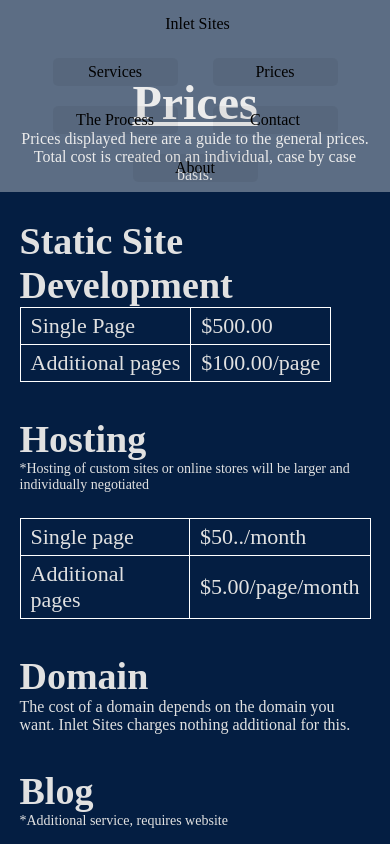
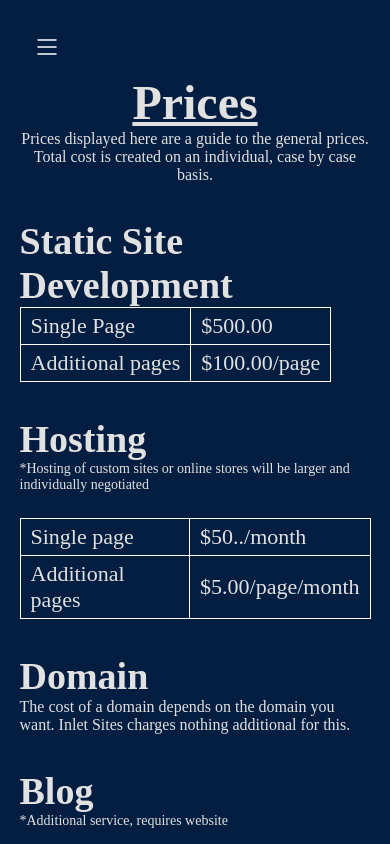
Before and after one commit to inlet-sites/inletsites-dev, a SvelteKit app: page /prices in a window 390 px wide. Shown: the top 844 px of the page. Built offline with nearby package versions, Linux system fonts and the light colour scheme.

Commit message:
Update the menu for mobile.

```diff
--- a/src/components/Menu.svelte
+++ b/src/components/Menu.svelte
@@ -1,13 +1,54 @@
-<div class="menu">
-    <a class="inletSites" href="/">Inlet Sites</a>
-    <a href="/services">Services</a>
-    <a href="/prices">Prices</a>
-    <a href="/process">The Process</a>
-    <a href="/contact">Contact</a>
-    <a href="/about">About</a>
+<script>
+    let displayMenu = false;
+
+    const toggleMenu = ()=>{
+        displayMenu = !displayMenu;
+    }
+</script>
+
+<div class="openMenu" on:click={toggleMenu}>
+    <svg width="24px" height="24px" stroke-width="1.5" viewBox="0 0 24 24" fill="none" color="#000000">
+        <path d="M3 5H21" stroke="#ffffff" stroke-width="1.5" stroke-linecap="round" stroke-linejoin="round"></path>
+        <path d="M3 12H21" stroke="#ffffff" stroke-width="1.5" stroke-linecap="round" stroke-linejoin="round"></path>
+        <path d="M3 19H21" stroke="#ffffff" stroke-width="1.5" stroke-linecap="round" stroke-linejoin="round"></path>
+    </svg>
 </div>
 
+{#if displayMenu}
+    <div class="closeMenu" on:click={toggleMenu}>
+        <svg width="24px" height="24px" stroke-width="1.5" viewBox="0 0 24 24" fill="none" color="#000000">
+            <path d="M6.75827 17.2426L12.0009 12M17.2435 6.75736L12.0009 12M12.0009 12L6.75827 6.75736M12.0009 12L17.2435 17.2426" stroke="#ffffff" stroke-width="1.5" stroke-linecap="round" stroke-linejoin="round"></path>
+        </svg>
+    </div>
+{/if}
+
+{#if displayMenu}
+    <div class="menu" on:click={toggleMenu}>
+        <a class="inletSites" href="/">Inlet Sites</a>
+        <a href="/services">Services</a>
+        <a href="/prices">Prices</a>
+        <a href="/process">The Process</a>
+        <a href="/contact">Contact</a>
+    </div>
+{/if}
+
 <style>
+    .openMenu{
+        display: none;
+        position: absolute;
+        top: 35px;;
+        left: 35px;
+        z-index: 2;
+    }
+
+    .closeMenu{
+        display: none;
+        position: absolute;
+        top: 35px;
+        right: 35px;
+        z-index: 4;
+    }
+
     .menu{
         display: flex;
         justify-content: flex-end;
@@ -50,19 +91,33 @@
         background: rgba(0, 0, 0, 0.2);
     }
 
-    @media screen and (max-width: 1000px){
+    @media screen and (max-width: 900px){
         .menu{
+            flex-direction: column;
             justify-content: space-around;
+            position: fixed;
+            top: 0;
+            left: 0;
+            height: 100vh;
+            width: 100vw;
+            background: #041e42;
+            z-index: 3;
         }
 
         .menu .inletSites{
-            width: 100%;
+            text-align: left;
         }
-    }
 
-    @media screen and (max-width: 500px){
         .menu a{
-            margin: 10px 5px;
+            color: white;
+            font-size: 22px;
+            padding: 20px 0;
+            width: 90%;
+            background: rgba(255, 255, 255, 0.5);
+        }
+
+        .openMenu, .closeMenu{
+            display: flex;
         }
     }
 </style>
```
